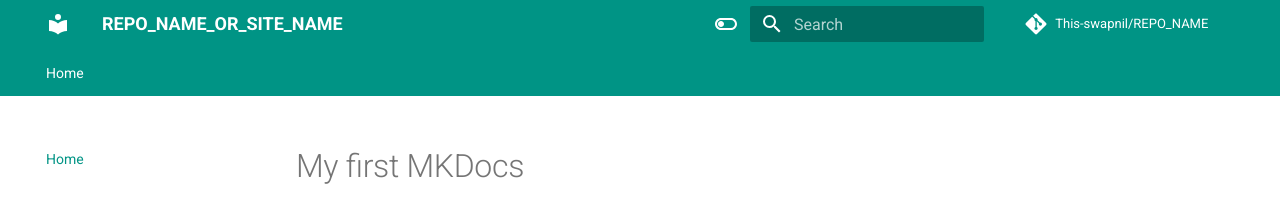
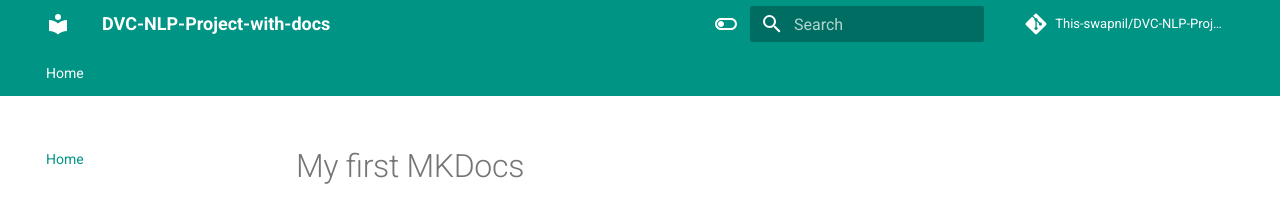
Before and after one commit to This-swapnil/DVC-NLP-Project-with-docs, an MkDocs documentation site: the page built from docs/index.md, in a window 1280 px wide. Shown: the top 206 px of the page. Built offline with MkDocs 1.6.1 and Material for MkDocs 9.7.7, drawn with Linux system fonts in a browser that asks for light colours; comment, search, counter and statistics services are not loaded.

Commit message:
mkdocs repo_name added

```diff
--- a/mkdocs.yaml
+++ b/mkdocs.yaml
@@ -1,5 +1,5 @@
 # Project information
-site_name: REPO_NAME_OR_SITE_NAME
+site_name: DVC-NLP-Project-with-docs
 # defeine TOC or order of website-
 nav:
   - Home: index.md
@@ -9,8 +9,8 @@ site_description: >-
   DESCRIPTION
 
 # Repository
-repo_name: This-swapnil/REPO_NAME
-repo_url: https://github.com/This-swapnil/REPO_NAME
+repo_name: This-swapnil/DVC-NLP-Project-with-docs
+repo_url: https://github.com/This-swapnil/DVC-NLP-Project-with-docs
 
 # Configuration
 theme:
```
